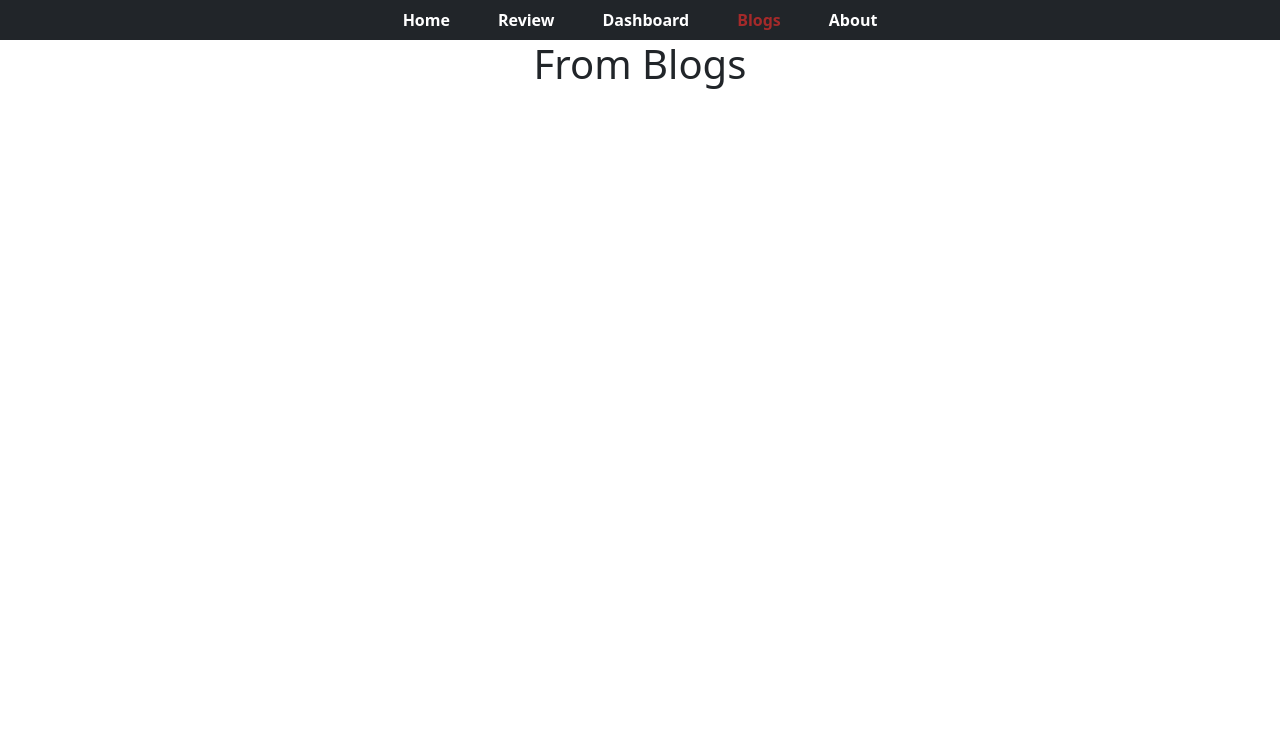
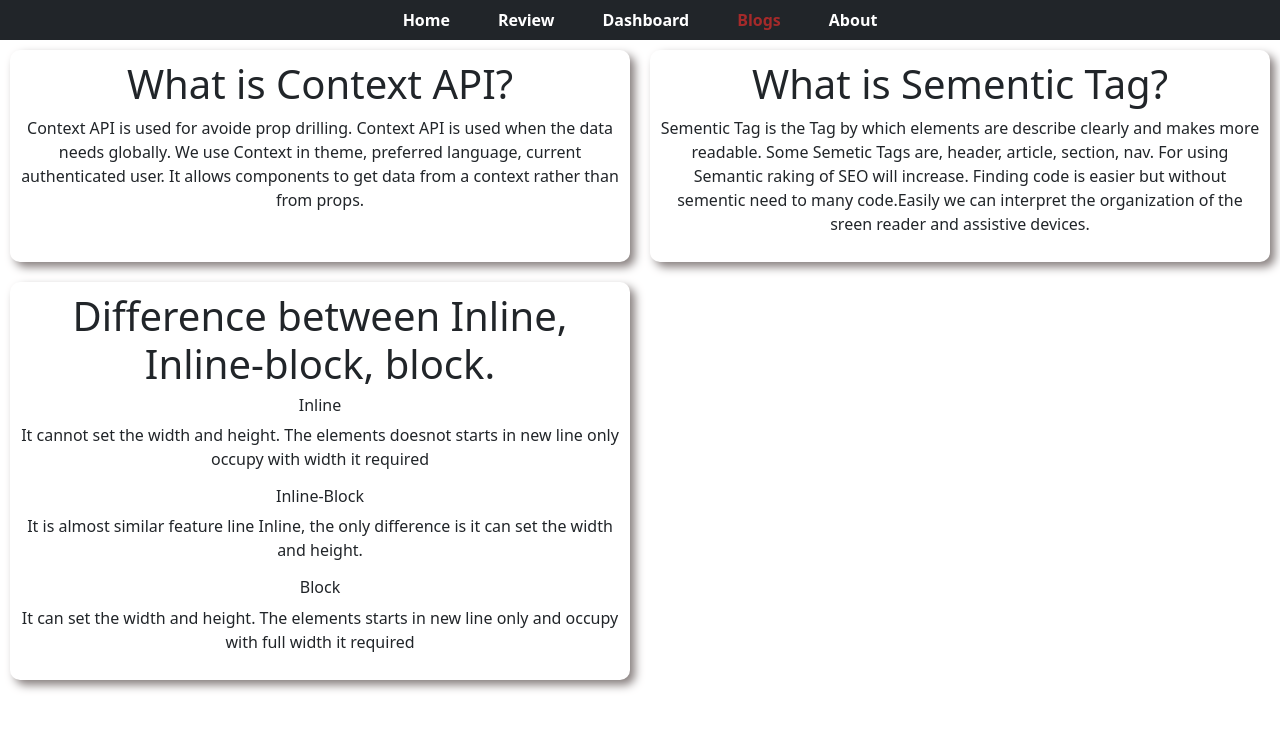
Before and after one commit to Ashraful-Islam-Alif/Organic-food, a React (Create React App) app: page /blogs in a window 1280 px wide. Shown: the top 730 px of the page. Built offline with nearby package versions, Linux system fonts and the light colour scheme.

Commit message:
readme added

```diff
--- a/src/components/Blogs/Blogs.css
+++ b/src/components/Blogs/Blogs.css
@@ -0,0 +1,12 @@
+.blogs-describe {
+    display: grid;
+    grid-template-columns: repeat(2, 1fr);
+}
+
+.blogs {
+    margin: 10px;
+    padding: 10px;
+    border-radius: 10px;
+    box-shadow: 5px 5px 10px rgb(135, 127, 126);
+
+}
--- a/src/components/Blogs/Blogs.js
+++ b/src/components/Blogs/Blogs.js
@@ -1,9 +1,23 @@
 import React from 'react';
-
+import './Blogs.css'
 const Blogs = () => {
     return (
-        <div>
-            <h1>From Blogs</h1>
+        <div className='blogs-describe'>
+            <div className='blogs'>
+                <h1>What is Context API?</h1>
+                <p>Context API is used for avoide prop drilling. Context API is used when the data needs globally. We use Context in theme, preferred language, current authenticated user. It allows components to get data from a context rather than from props. </p>
+            </div>
+            <div className='blogs'>
+                <h1>What is Sementic Tag?</h1>
+                <p>Sementic Tag is the Tag by which elements are describe clearly and makes more readable. Some Semetic Tags are, header, article, section, nav. For using Semantic raking of SEO will increase. Finding code is easier but without sementic need to many code.Easily we can interpret the organization of the sreen reader and assistive devices.</p>
+            </div>
+            <div className='blogs'>
+                <h1>Difference between Inline, Inline-block, block.</h1>
+                <p><h6>Inline</h6> It cannot set the width and height. The elements doesnot starts in new line only occupy with width it required</p>
+                <p><h6>Inline-Block</h6>It is almost similar feature line Inline, the only difference is it can set the width and height.</p>
+                <p><h6>Block</h6> It can set the width and height. The elements starts in new line only and occupy with full width it required</p>
+            </div>
+
         </div>
     );
 };
```
Also changed, not shown: 1 other file (tests, documents, lock files or other folders).
